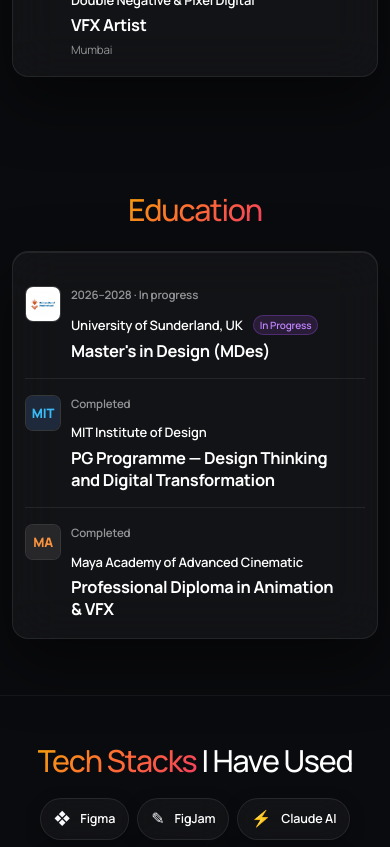
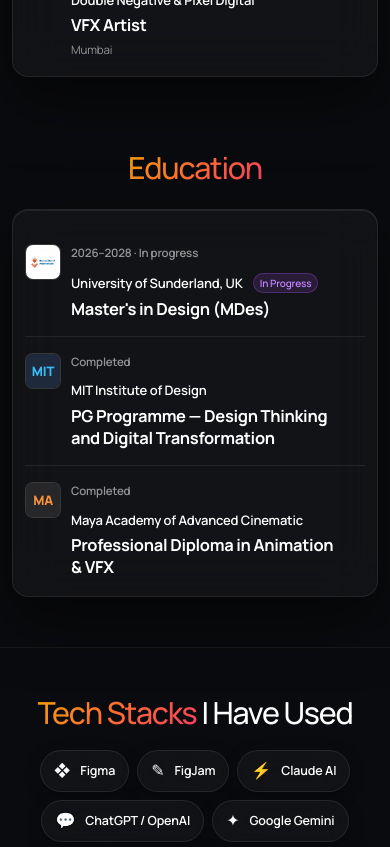
Before and after one commit to debarghyochaudhuri-ship-it/debarghyo-portfolio, a Next.js app: page / in a window 390 px wide. Shown: the part 8760-9607 px from the top of the page. Built offline with nearby package versions, Linux system fonts and the light colour scheme.

Commit message:
fix(v2): enforce responsive vertical spacing system across all breakpoints and devices

```diff
--- a/src/app/page.tsx
+++ b/src/app/page.tsx
@@ -1744,7 +1744,6 @@ export default function PortfolioPage() {
           className="v2-experience-section"
           id="education"
           aria-label="Education"
-          style={{ paddingTop: "60px" }}
         >
           <div className="v2-experience-header">
             <h2 className="v2-experience-title">
--- a/src/app/portfolio.css
+++ b/src/app/portfolio.css
@@ -2869,6 +2869,10 @@
     z-index: 5;
 }
 
+#education.v2-experience-section {
+    padding-top: 60px;
+}
+
 .v2-experience-header {
     text-align: center;
     margin-bottom: 40px;
@@ -3769,6 +3773,9 @@
     .v2-experience-section {
         padding: 60px 20px 70px;
     }
+    #education.v2-experience-section {
+        padding-top: 40px;
+    }
     .v2-experience-header {
         margin-bottom: 40px;
     }
@@ -4205,7 +4212,10 @@
 
     /* Fold 3: Frosted Experience */
     .v2-experience-section {
-        padding: 48px 12px 56px;
+        padding: 48px 12px 50px;
+    }
+    #education.v2-experience-section {
+        padding-top: 24px;
     }
     .v2-experience-header {
         margin-bottom: 24px;
```
